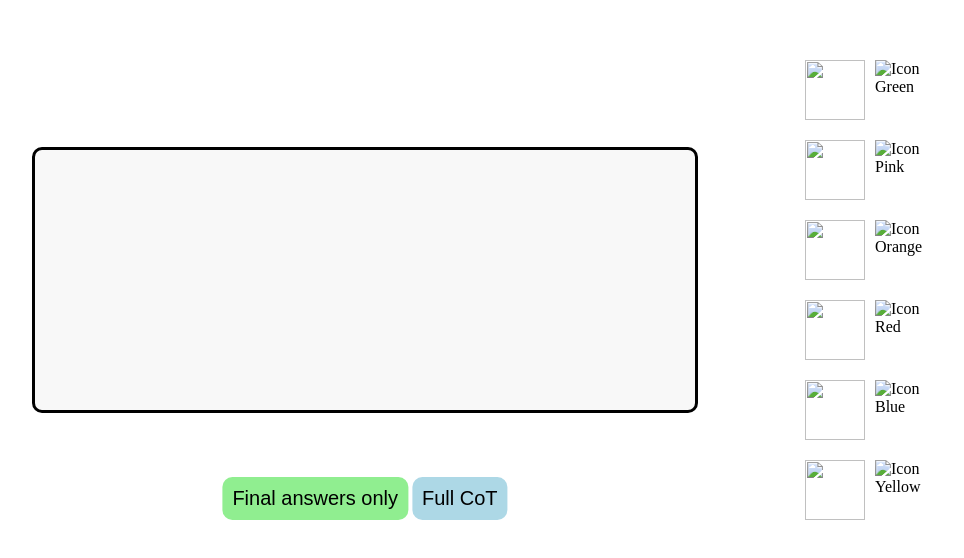
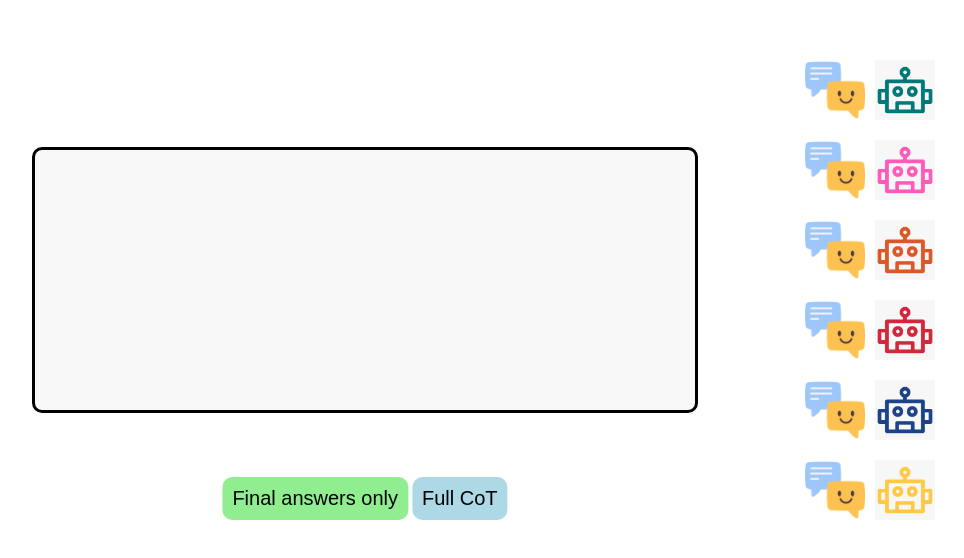
Before and after one commit to pallavijoshisgl/LLM-Demo, a plain HTML site: page index.html in a window 1280 px wide. Shown: the part 120-678 px from the top of the page, without its empty margins (275-1239 px from the left). Drawn offline with Linux system fonts and the light colour scheme; the site is published under a folder, as on GitHub Pages, so addresses that start at the root find nothing.

Commit message:
Update index.html

```diff
--- a/index.html
+++ b/index.html
@@ -202,19 +202,19 @@
 
     </div>
     <div class="image-container">
-        <img src="/images/ImgGreen.jpeg" alt="Icon Green"  class="image1">
-        <img src="/images/ImgPink.jpeg" alt="Icon Pink"  class="image2">
-        <img src="/images/ImgOrange.jpeg" alt="Icon Orange"  class="image3">
-        <img src="/images/ImgRed.jpeg" alt="Icon Red"  class="image4">
-        <img src="/images/ImgBlue.jpeg" alt="Icon Blue" class="image5">
-        <img src="/images/ImgYellow.jpeg" alt="Icon Yellow"  class="image6">
+        <img src="images/ImgGreen.jpeg" alt="Icon Green"  class="image1">
+        <img src="images/ImgPink.jpeg" alt="Icon Pink"  class="image2">
+        <img src="images/ImgOrange.jpeg" alt="Icon Orange"  class="image3">
+        <img src="images/ImgRed.jpeg" alt="Icon Red"  class="image4">
+        <img src="images/ImgBlue.jpeg" alt="Icon Blue" class="image5">
+        <img src="images/ImgYellow.jpeg" alt="Icon Yellow"  class="image6">
 
-        <img src="/images/chatIcon.png" class="bubble1">
-        <img src="/images/chatIcon.png" class="bubble2">
-        <img src="/images/chatIcon.png" class="bubble3">
-        <img src="/images/chatIcon.png" class="bubble4">
-        <img src="/images/chatIcon.png" class="bubble5">
-        <img src="/images/chatIcon.png" class="bubble6">
+        <img src="images/chatIcon.png" class="bubble1">
+        <img src="images/chatIcon.png" class="bubble2">
+        <img src="images/chatIcon.png" class="bubble3">
+        <img src="images/chatIcon.png" class="bubble4">
+        <img src="images/chatIcon.png" class="bubble5">
+        <img src="images/chatIcon.png" class="bubble6">
     </div>
     </div>
     <!-- Create two button elements with different id attributes -->
```
